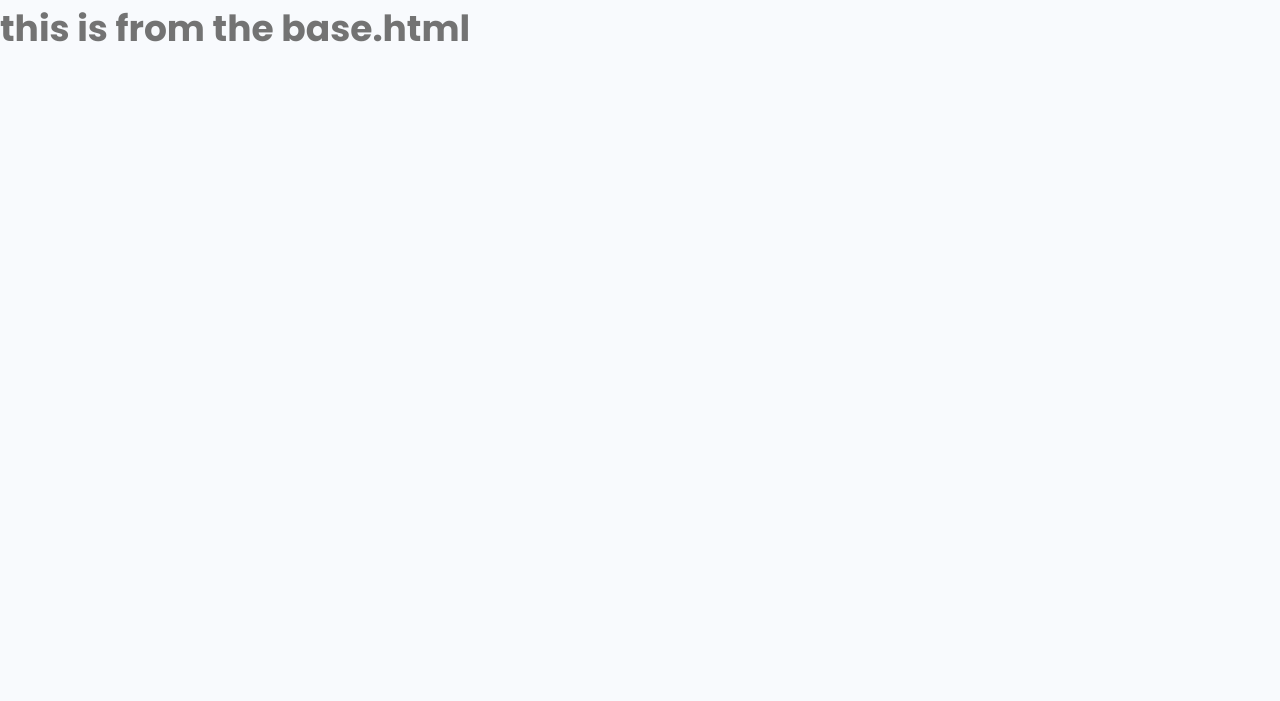
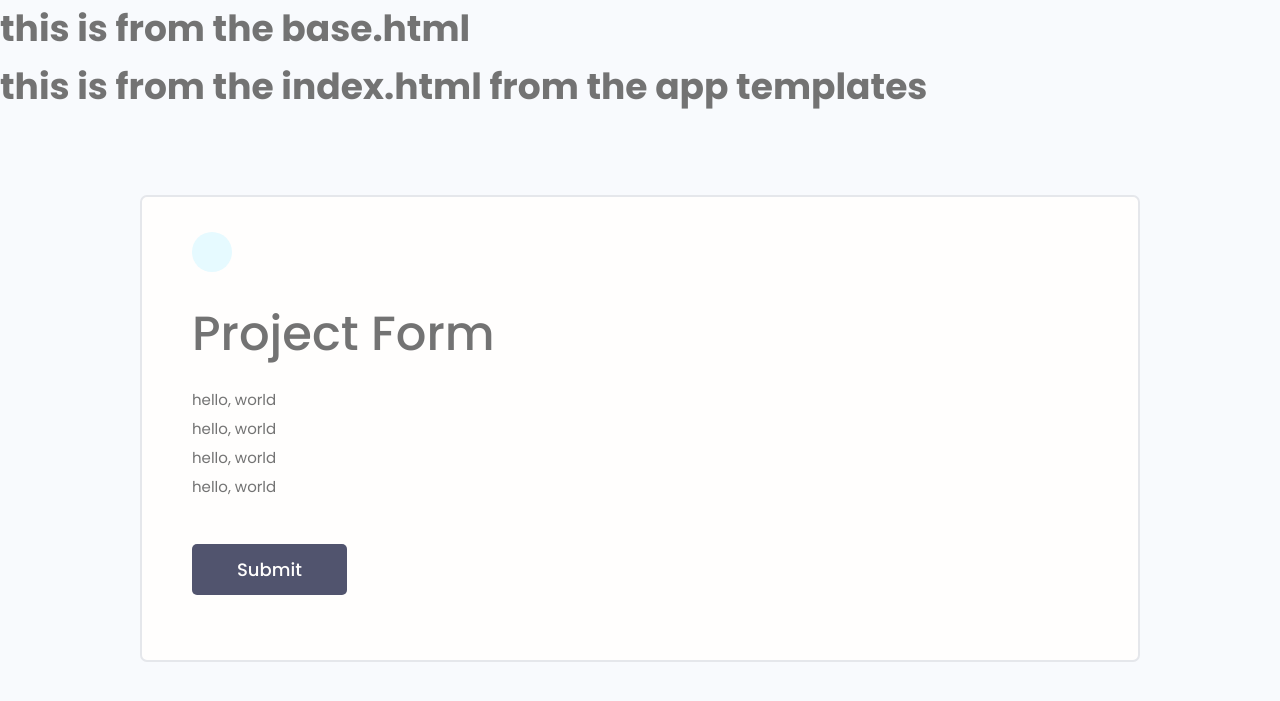
Before and after one commit to Ujjawal55/ai_project, a Django app: page / in a window 1280 px wide. Shown: the top 701 px of the page. Run offline with Django 5.2, Linux system fonts and the light colour scheme.

Commit message:
add app template

```diff
--- /dev/null
+++ b/calorie/templates/calorie/index.html
@@ -0,0 +1,27 @@
+{% extends 'base.html' %} {% block content %}
+
+<h2>this is from the index.html from the app templates</h2>
+
+<main class="formPage my-xl">
+  <div class="content-box">
+    <div class="formWrapper">
+      <a class="backButton" href="#""><i class=" im im-angle-left"></i></a>
+      <br>
+
+      <h1>Project Form</h1>
+      <form class="form" method="POST" enctype="multipart/form-data">
+        {% csrf_token %}
+
+        <div class="form__field">
+          <label for="formInput#text">hello, world </label>
+          <label for="formInput#text">hello, world </label>
+          <label for="formInput#text">hello, world </label>
+          <label for="formInput#text">hello, world </label>
+        </div>
+
+        <input class="btn btn--sub btn--lg  my-md" type="submit" value="Submit" />
+      </form>
+    </div>
+  </div>
+</main>
+{% endblock content %}
--- a/calorie/views.py
+++ b/calorie/views.py
@@ -4,4 +4,4 @@ from django.shortcuts import render
 
 
 def homePage(request):
-    return render(request, "base.html")
+    return render(request, "calorie/index.html")
--- a/caloriefinder/settings.py
+++ b/caloriefinder/settings.py
@@ -38,6 +38,7 @@ INSTALLED_APPS = [
     "django.contrib.sessions",
     "django.contrib.messages",
     "django.contrib.staticfiles",
+    "calorie.apps.CalorieConfig",
 ]
 
 MIDDLEWARE = [
@@ -124,6 +125,10 @@ MEDIA_URL = "/images/"
 
 MEDIA_ROOT = os.path.join(BASE_DIR, "static/images/")
 
+STATICFILES_DIRS = [
+    BASE_DIR / "static",
+]
+
 # Default primary key field type
 # https://docs.djangoproject.com/en/5.0/ref/settings/#default-auto-field
 
--- a/templates/base.html
+++ b/templates/base.html
@@ -1,16 +1,13 @@
 <!doctype html>
 {% load static %}
 <html lang="en">
+
 <head>
   <meta charset="UTF-8" />
   <title></title>
   <meta name="viewport" content="width=device-width, initial-scale=1" />
   <!-- Favicon -->
-    <link
-      rel="shortcut icon"
-      href="{% static 'images/favicon.ico' %}"
-      type="image/x-icon"
-    />
+  <link rel="shortcut icon" href="{% static 'images/favicon.ico' %}" type="image/x-icon" />
   <!-- Icon - IconMonster -->
   <link rel="stylesheet" href="{% static 'fontawesome/css/all.css' %}" />
   <!-- Mumble UI -->
@@ -18,12 +15,14 @@
   <!-- Dev Search UI -->
   <link rel="stylesheet" href='{% static "styles/app.css" %}' />
 </head>
+
 <body>
+  <h2>this is from the base.html</h2>
   {% block content %}
-    <h2>this is from the base.html</h2>
 
   {% endblock content %}
 </body>
 <script src="{% static 'uikit/app.js' %}"></script>
 <script src="{% static 'js/main.js' %}"></script>
+
 </html>
```
Lines whose indentation alone changed are shown as unchanged.
